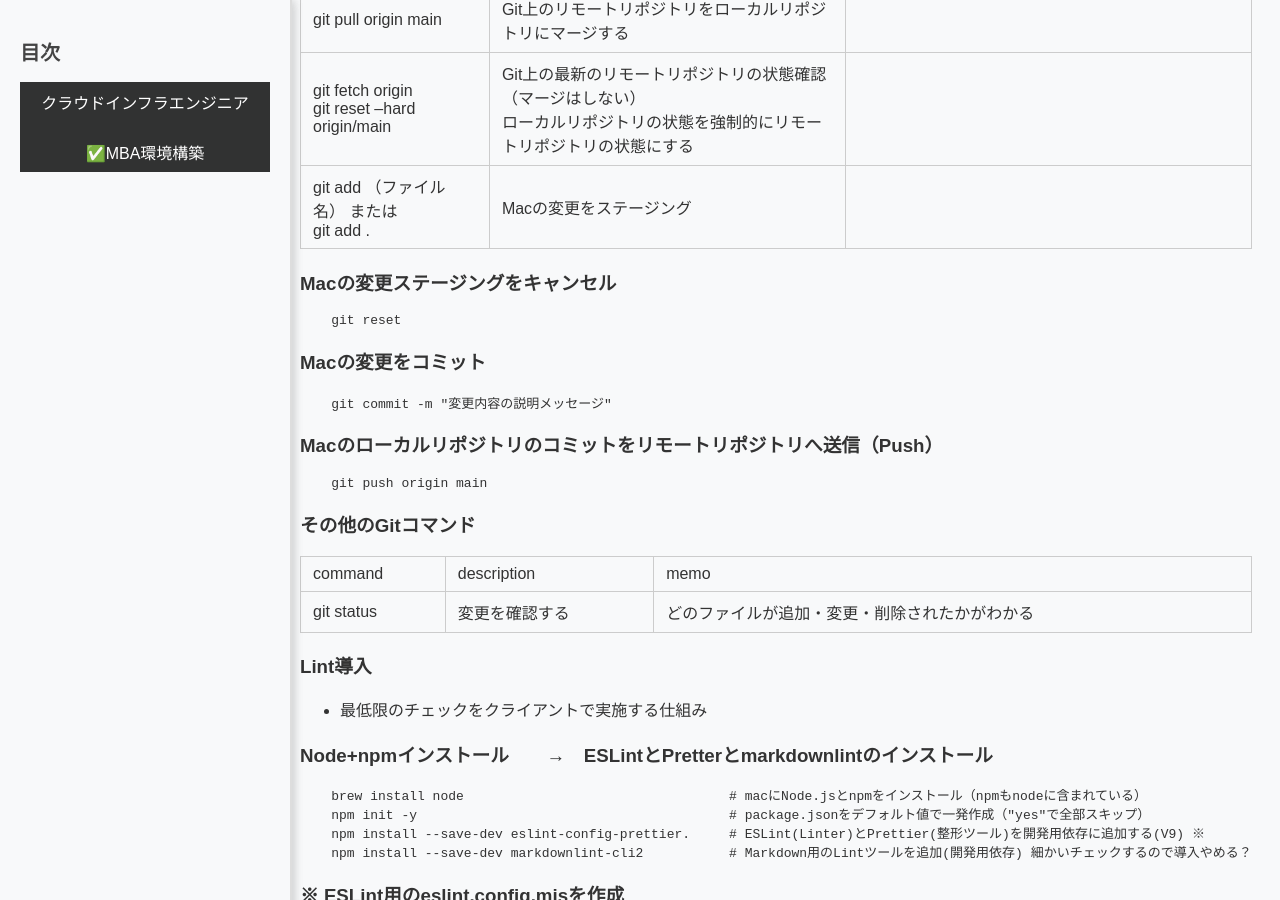
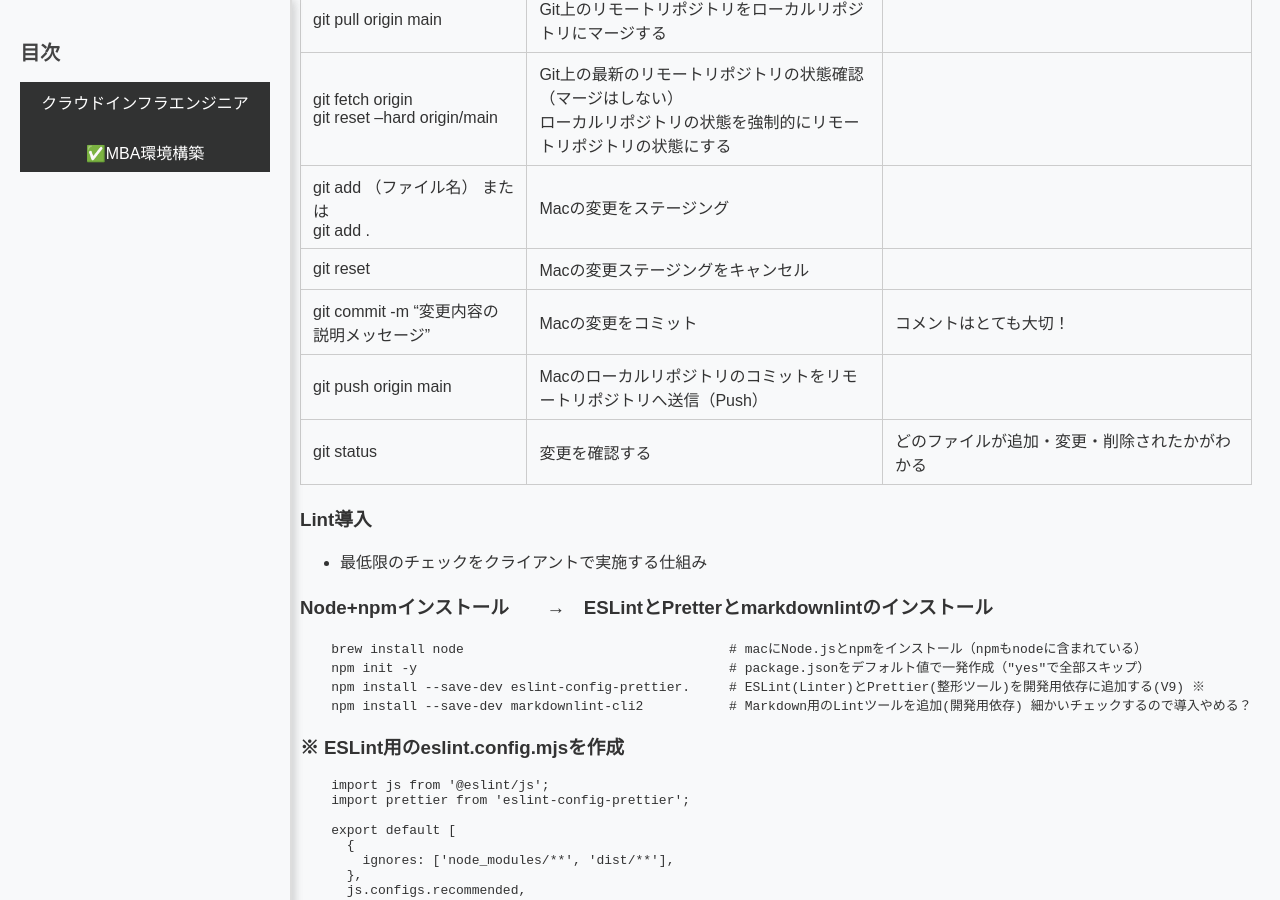
Before and after one commit to cloudrobo48/aws-cloud, a Jekyll site: the page built from docs/mac/mac-memo.md, in a window 1280 px wide and 900 px high, scrolled down 2506 px. Built offline with Jekyll 4.4.1, drawn with Linux system fonts in a browser that asks for light colours; our own code applies the rules of GitHub Pages for plain Markdown files.

Commit message:
update mac-memo.md

````diff
--- a/docs/mac/mac-memo.md
+++ b/docs/mac/mac-memo.md
@@ -123,28 +123,9 @@ layout: default
 |git pull origin main|Git上のリモートリポジトリをローカルリポジトリにマージする||
 |git fetch origin<br>git reset --hard origin/main|Git上の最新のリモートリポジトリの状態確認（マージはしない）<br>ローカルリポジトリの状態を強制的にリモートリポジトリの状態にする||
 |git add （ファイル名） または<br>git add .|Macの変更をステージング||
-
-### Macの変更ステージングをキャンセル
-
-```
-    git reset
-```
-
-### Macの変更をコミット
-
-```
-    git commit -m "変更内容の説明メッセージ"
-```
-
-### Macのローカルリポジトリのコミットをリモートリポジトリへ送信（Push）
-
-```
-    git push origin main
-```
-
-### その他のGitコマンド
-
-|command|description|memo|
+|git reset|Macの変更ステージングをキャンセル||
+|git commit -m "変更内容の説明メッセージ"|Macの変更をコミット|コメントはとても大切！|
+|git push origin main|Macのローカルリポジトリのコミットをリモートリポジトリへ送信（Push）||
 |git status|変更を確認する|どのファイルが追加・変更・削除されたかがわかる|
 
 ### Lint導入
````
